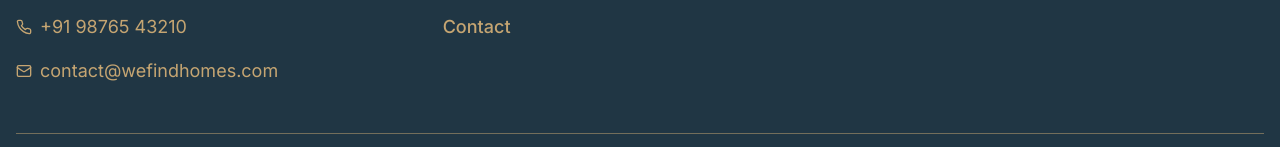
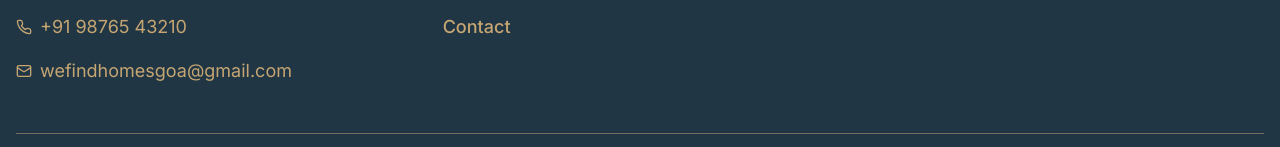
Before and after one commit to viilasa/wecarehome, a React (Vite) app: page / in a window 1280 px wide. Shown: the part 3901-4048 px from the top of the page. Built offline with nearby package versions, Linux system fonts and the light colour scheme.

Commit message:
Update Footer.tsx

```diff
--- a/src/components/Footer.tsx
+++ b/src/components/Footer.tsx
@@ -16,7 +16,7 @@ export default function Footer() {
             </div>
             <div className="flex items-center space-x-2">
               <Mail className="w-4 h-4" />
-              <span>contact@wefindhomes.com</span>
+              <span>wefindhomesgoa@gmail.com</span>
             </div>
           </div>
 
```
